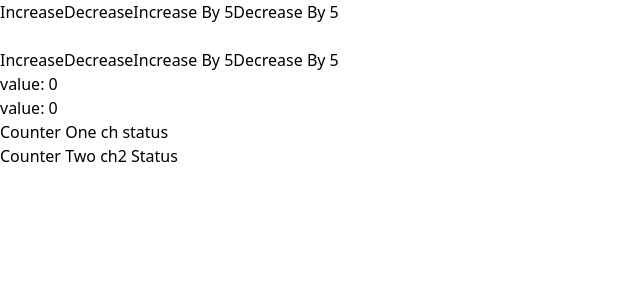
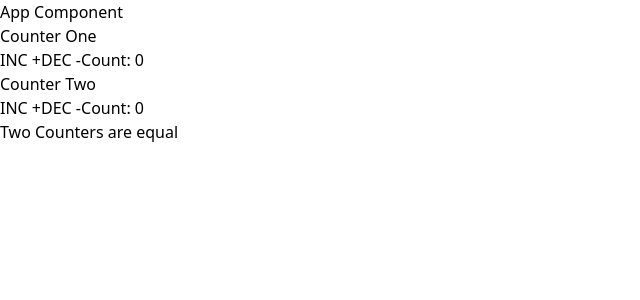
Before and after one commit to yanmoenaing118/angular-module, an Angular app: page / in a window 1280 px wide. Shown: the top 300 px of the page, without its empty margins (0-640 px from the left). Built offline with nearby package versions, Linux system fonts and the light colour scheme.

Commit message:
view child

```diff
--- a/src/app/app.component.ts
+++ b/src/app/app.component.ts
@@ -1,75 +1,49 @@
-import { Component } from '@angular/core';
+import { Component, ViewChild } from '@angular/core';
 
 @Component({
   selector: 'app-counter',
-  template: ` <div>value: {{ counter }}</div> `,
+  template: `Count: {{ count }}`,
 })
-export class CounterComponent {
-  counter: number = 0;
-  updateCounter(dir: any) {
-    if (dir == '+') {
-      this.counter++;
-    } else {
-      this.counter--;
-    }
+export class AppCounter {
+  count: number = 0;
+
+  incCount() {
+    this.count++;
   }
 
-  increaseBy(value: number) {
-    this.counter = this.counter + value;
-  }
-
-  decreaseBy(value: number) {
-    this.counter = this.counter - value;
+  decCount() {
+    this.count--;
   }
 }
 
-/**Parent App Component */
 @Component({
   selector: 'app-root',
   template: `
-    <button class="p-3 border" (click)="ch.updateCounter('+')">Increase</button>
-    <button class="p-3 border" (click)="ch.updateCounter('-')">Decrease</button>
-    <button class="p-3 border" (click)="ch.increaseBy(5)">Increase By 5</button>
-    <button class="p-3 border" (click)="ch.decreaseBy(5)">Decrease By 5</button>
-    <br /><br />
-    <button class="p-3 border" (click)="ch2.updateCounter('+')">
-      Increase
-    </button>
-    <button class="p-3 border" (click)="ch2.updateCounter('-')">
-      Decrease
-    </button>
-    <button class="p-3 border" (click)="ch2.increaseBy(5)">
-      Increase By 5
-    </button>
-    <button class="p-3 border" (click)="ch2.decreaseBy(5)">
-      Decrease By 5
-    </button>
-    <br />
+    <h1 class="mb-4">App Component</h1>
 
-    <app-counter #ch></app-counter>
-    <app-counter #ch2></app-counter>
-    <div class="mt-10">
-      <h3 class="text-lg font-bold">Counter One ch status</h3>
-      <div
-        *ngIf="ch.counter > 5"
-        class="p-5 shadow-md bg-emerald-300 text-white"
-      >
-        The counter one is greater than 5
-      </div>
-      <div
-        *ngIf="ch.counter < 0"
-        class="p-5 shadow-md bg-purple-300 text-white"
-      >
-        The counter one is less than 0
-      </div>
+    <div class="flex gap-4 items-center">
+      <h3 class="text-gray-600">Counter One</h3>
+      <button class="p-2 border" (click)="counter1.incCount()">INC +</button>
+      <button class="p-2 border" (click)="counter1.decCount()">DEC -</button>
+      <app-counter #counter1></app-counter>
     </div>
 
-    <div class="mt-10">
-      <h3 class="text-lg font-bold">Counter Two ch2 Status</h3>
-      <div *ngIf="ch2.counter > 5" class="p-5 shadow-md bg-orange-300">The Counter ch2 is greater than 5</div>
-      <div *ngIf="ch2.counter < 0" class="p-5 shadow-md bg-red-300">The Counter ch2 is less than 0</div>
+    <div class="flex gap-4 items-center mt-4">
+      <h3 class="text-gray-600">Counter Two</h3>
+      <button class="p-2 border" (click)="counter2.incCount()">INC +</button>
+      <button class="p-2 border" (click)="counter2.decCount()">DEC -</button>
+      <app-counter #counter2></app-counter>
     </div>
+
+    <h3 class="font-bold text-purple-700">
+      {{
+        counter2.count > counter1.count
+          ? 'Counter Two  > Counter One'
+          : counter2.count === counter1.count
+          ? 'Two Counters are equal'
+          : 'Counter Two < Counter One'
+      }}
+    </h3>
   `,
-  styleUrls: ['./app.component.css'],
 })
 export class AppComponent {}
--- a/src/app/app.module.ts
+++ b/src/app/app.module.ts
@@ -1,10 +1,10 @@
 import { NgModule } from '@angular/core';
 import { BrowserModule } from '@angular/platform-browser';
 
-import { AppComponent, CounterComponent } from './app.component';
+import { AppComponent, AppCounter } from './app.component';
 
 @NgModule({
-  declarations: [AppComponent, CounterComponent],
+  declarations: [AppComponent, AppCounter],
   imports: [BrowserModule],
   exports: [],
   providers: [],
```
